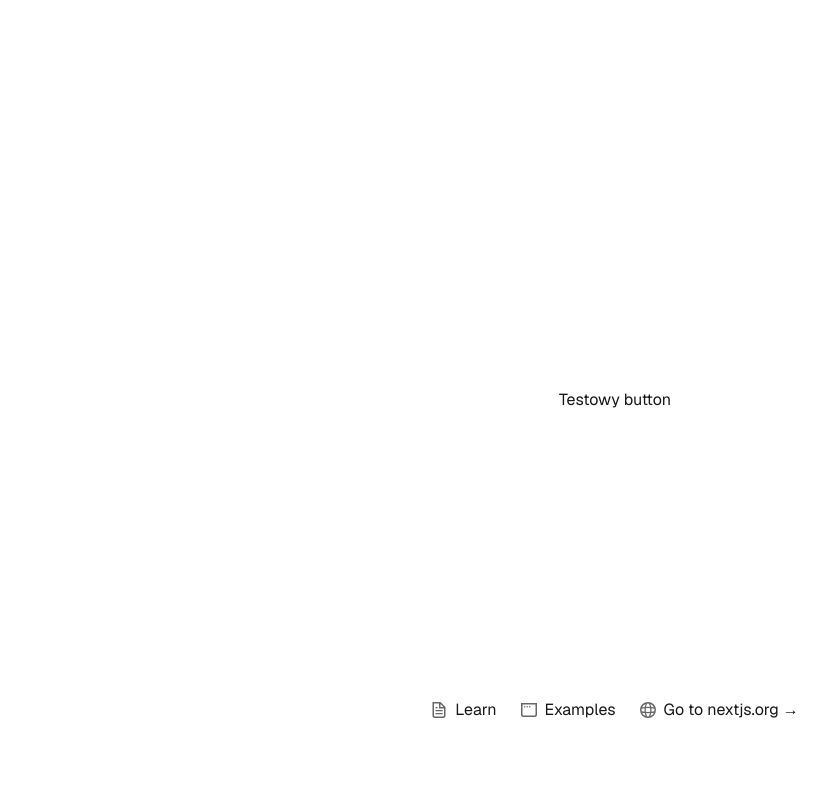
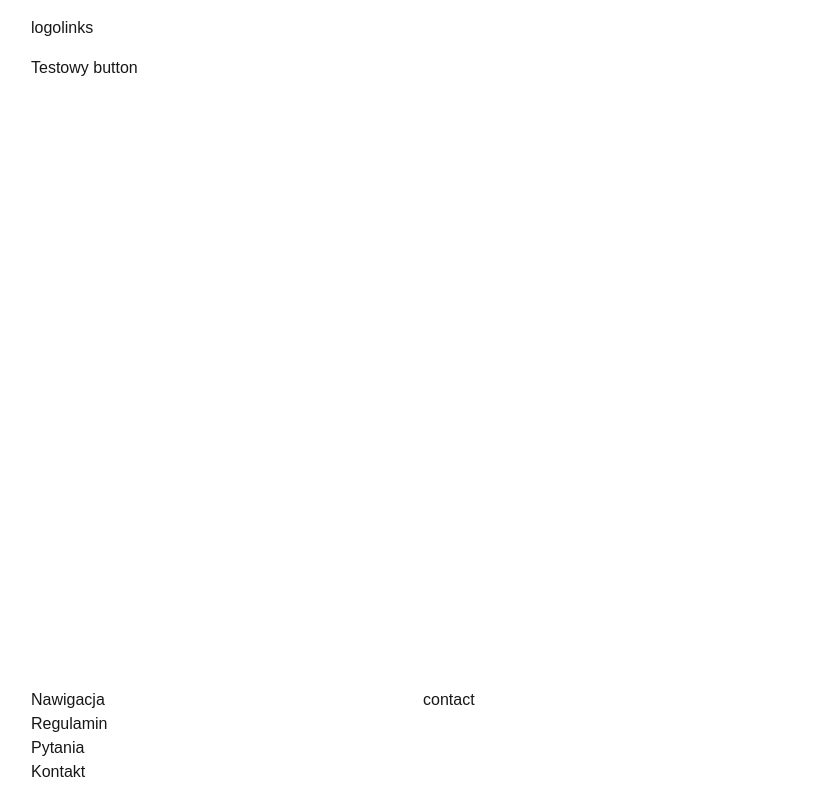
Before and after one commit to sebkk/fortguns-shop, a Next.js app: page / in a window 1280 px wide. Shown: the whole page, without its empty margins (25-851 px from the left). Built offline with nearby package versions, Linux system fonts and the light colour scheme.

Commit message:
Add Header and Footer components; refactor layout and Button component functionality

```diff
--- a/src/app/layout.tsx
+++ b/src/app/layout.tsx
@@ -1,20 +1,22 @@
-import type { Metadata } from "next";
-import { Geist, Geist_Mono } from "next/font/google";
-import "./globals.css";
+import type { Metadata } from 'next';
+import { Geist, Geist_Mono } from 'next/font/google';
+import './globals.css';
+import { Header } from '@/components/Header';
+import { Footer } from '@/components/Footer';
 
 const geistSans = Geist({
-  variable: "--font-geist-sans",
-  subsets: ["latin"],
+  variable: '--font-geist-sans',
+  subsets: ['latin'],
 });
 
 const geistMono = Geist_Mono({
-  variable: "--font-geist-mono",
-  subsets: ["latin"],
+  variable: '--font-geist-mono',
+  subsets: ['latin'],
 });
 
 export const metadata: Metadata = {
-  title: "FortGuns",
-  description: "Sklep z bronią palną i wyposażeniem strzeleckim.",
+  title: 'FortGuns',
+  description: 'Sklep z bronią palną i wyposażeniem strzeleckim.',
 };
 
 const RootLayout = ({
@@ -23,14 +25,16 @@ const RootLayout = ({
   children: React.ReactNode;
 }>) => {
   return (
-    <html lang="en">
+    <html lang='en'>
       <body
-        className={`${geistSans.variable} ${geistMono.variable} antialiased`}
+        className={`${geistSans.variable} ${geistMono.variable} relative flex min-h-screen flex-col antialiased`}
       >
+        <Header />
         {children}
+        <Footer />
       </body>
     </html>
   );
-}
+};
 
-export default RootLayout
+export default RootLayout;
--- a/src/app/page.tsx
+++ b/src/app/page.tsx
@@ -1,62 +1,12 @@
 import { Button } from '@/components/Button';
-import Image from 'next/image';
 
 const Home = () => {
   return (
-    <div className='grid min-h-screen grid-rows-[20px_1fr_20px] items-center justify-items-center gap-16 p-8 pb-20 font-[family-name:var(--font-geist-sans)] sm:p-20'>
-      <main className='row-start-2 flex flex-col items-center gap-8 sm:items-start'>
-        <div className='flex flex-col items-center gap-4 sm:flex-row'>
-          <Button>Testowy button</Button>
-        </div>
-      </main>
-      <footer className='row-start-3 flex flex-wrap items-center justify-center gap-6'>
-        <a
-          className='flex items-center gap-2 hover:underline hover:underline-offset-4'
-          href='https://nextjs.org/learn?utm_source=create-next-app&utm_medium=appdir-template-tw&utm_campaign=create-next-app'
-          target='_blank'
-          rel='noopener noreferrer'
-        >
-          <Image
-            aria-hidden
-            src='/file.svg'
-            alt='File icon'
-            width={16}
-            height={16}
-          />
-          Learn
-        </a>
-        <a
-          className='flex items-center gap-2 hover:underline hover:underline-offset-4'
-          href='https://vercel.com/templates?framework=next.js&utm_source=create-next-app&utm_medium=appdir-template-tw&utm_campaign=create-next-app'
-          target='_blank'
-          rel='noopener noreferrer'
-        >
-          <Image
-            aria-hidden
-            src='/window.svg'
-            alt='Window icon'
-            width={16}
-            height={16}
-          />
-          Examples
-        </a>
-        <a
-          className='flex items-center gap-2 hover:underline hover:underline-offset-4'
-          href='https://nextjs.org?utm_source=create-next-app&utm_medium=appdir-template-tw&utm_campaign=create-next-app'
-          target='_blank'
-          rel='noopener noreferrer'
-        >
-          <Image
-            aria-hidden
-            src='/globe.svg'
-            alt='Globe icon'
-            width={16}
-            height={16}
-          />
-          Go to nextjs.org →
-        </a>
-      </footer>
-    </div>
+    <main className='container h-full flex-1'>
+      <div className='flex flex-col items-center gap-4 sm:flex-row'>
+        <Button>Testowy button</Button>
+      </div>
+    </main>
   );
 };
 
--- a/src/components/Button/Button.tsx
+++ b/src/components/Button/Button.tsx
@@ -8,6 +8,8 @@ interface IButtonProps {
   onClick?: (event: React.MouseEvent<HTMLButtonElement, MouseEvent>) => void;
   type?: ButtonHTMLAttributes<HTMLButtonElement>['type'];
   className?: string;
+  variant?: 'filled' | 'outlined' | 'blank';
+  disabled?: boolean;
 }
 
 export const Button = ({
@@ -16,14 +18,23 @@ export const Button = ({
   type,
   className,
   buttonProps = {},
+  // variant = 'filled',
+  disabled,
 }: IButtonProps) => {
   const buttonClassNames = classNames('btn bg-white', className && className);
+
+  const handleClick = (e: React.MouseEvent<HTMLButtonElement, MouseEvent>) => {
+    if (disabled) return;
+
+    if (onClick) onClick(e);
+  };
 
   return (
     <button
       type={type}
-      onClick={(e) => onClick && onClick(e)}
+      onClick={handleClick}
       className={buttonClassNames}
+      disabled={disabled}
       {...buttonProps}
     >
       {children}
--- /dev/null
+++ b/src/components/Footer/Footer.tsx
@@ -0,0 +1,28 @@
+import Link from 'next/link';
+import React from 'react';
+
+const links = [
+  { text: 'Regulamin', href: '/regulamin' },
+  { text: 'Pytania', href: '/pytania' },
+  { text: 'Kontakt', href: '/kontakt' },
+];
+
+export const Footer = () => {
+  return (
+    <footer className='absolute bottom-0 w-full py-4'>
+      <div className='container grid grid-cols-3 gap-2'>
+        <nav>
+          <h6>Nawigacja</h6>
+          <ul>
+            {links.map(({ text, href }) => (
+              <li key={href}>
+                <Link href={href}>{text}</Link>
+              </li>
+            ))}
+          </ul>
+        </nav>
+        <div className='col-span-2'>contact</div>
+      </div>
+    </footer>
+  );
+};
--- /dev/null
+++ b/src/components/Footer/index.ts
@@ -0,0 +1 @@
+export { Footer } from './Footer';
--- /dev/null
+++ b/src/components/Header/Header.tsx
@@ -0,0 +1,14 @@
+import React from 'react';
+
+// interface IHeaderProps {}
+
+export const Header = ({}) => {
+  return (
+    <header>
+      <div className='container flex py-4'>
+        <h1>logo</h1>
+        <nav>links</nav>
+      </div>
+    </header>
+  );
+};
--- /dev/null
+++ b/src/components/Header/index.ts
@@ -0,0 +1 @@
+export { Header } from './Header';
--- a/tailwind.config.ts
+++ b/tailwind.config.ts
@@ -12,6 +12,14 @@ export default {
         background: 'var(--background)',
         foreground: 'var(--foreground)',
       },
+      container: {
+        center: true,
+        padding: '1rem',
+        screens: {
+          sm: '100%',
+          '2xl': '1200px',
+        },
+      },
     },
   },
   plugins: [],
```
